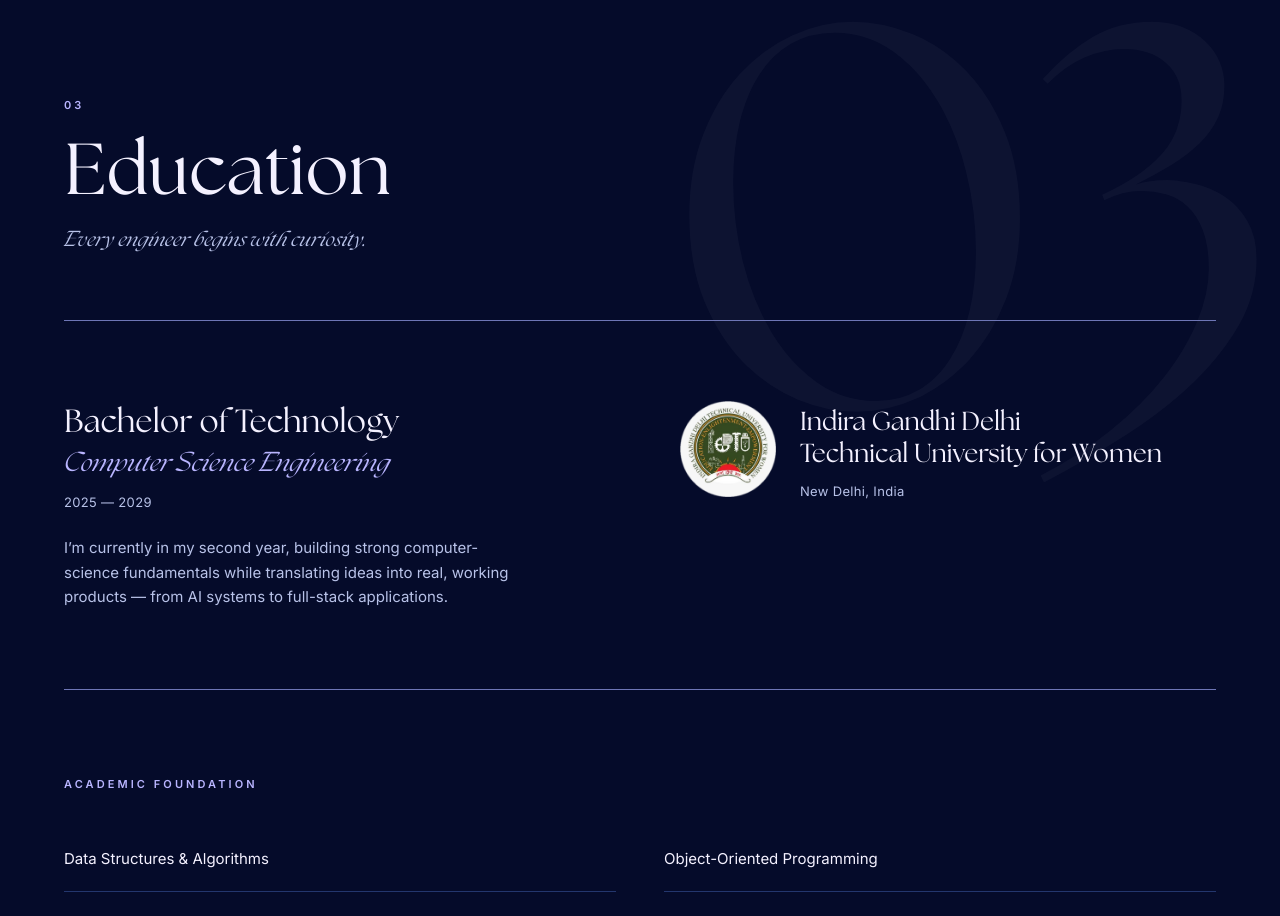
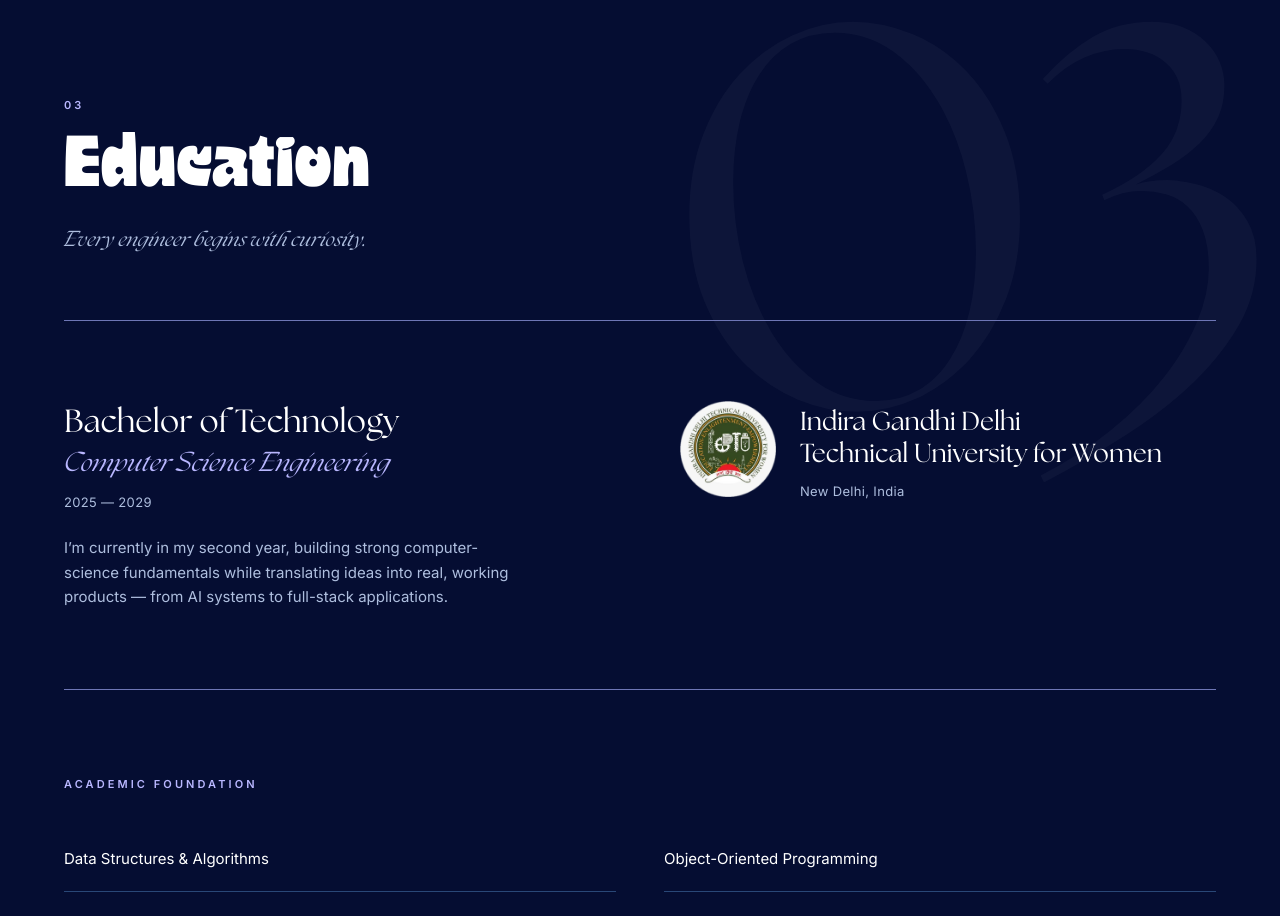
Before and after one commit to trisha29807-del/Portfolio-Trisha, a React (Vite) app: page / in a window 1280 px wide. Shown: the part 3780-4696 px from the top of the page. Built offline with nearby package versions, Linux system fonts and the light colour scheme; the HTML template or start-up script is replaced by a standard one.

Commit message:
Apply reference visual language across portfolio sections

```diff
--- a/src/components/Education/EducationSection.tsx
+++ b/src/components/Education/EducationSection.tsx
@@ -50,13 +50,13 @@ export function EducationSection() {
     <section
       ref={sectionRef}
       id="education"
-      className="relative overflow-hidden bg-day-bg text-day-ink transition-colors duration-700 ease-editorial dark:bg-night-bg dark:text-night-ink"
+      className="relative overflow-hidden bg-[#050D32] text-white transition-colors duration-700 ease-[cubic-bezier(0.65,0,0.35,1)] dark:bg-[#050D32] dark:text-white"
     >
       {/* oversized background typography — decorative, sub-4% opacity, never interferes with reading */}
       <motion.span
         aria-hidden="true"
         style={{ y: bgY }}
-        className="pointer-events-none absolute -top-10 right-0 select-none font-serif text-[26rem] leading-none text-day-ink/[0.035] dark:text-night-ink/[0.035] sm:text-[34rem]"
+        className="pointer-events-none absolute -top-10 right-0 select-none font-seasons text-[26rem] leading-none text-white/[0.035] dark:text-white/[0.035] sm:text-[34rem]"
       >
         03
       </motion.span>
@@ -69,13 +69,13 @@ export function EducationSection() {
           viewport={{ once: true, margin: "-15% 0px" }}
           variants={fadeUp}
         >
-          <span className="text-[11px] font-semibold tracking-[0.28em] uppercase text-day-burgundy dark:text-night-burgundy">
+          <span className="text-[11px] font-semibold tracking-[0.28em] uppercase text-[#B9B7FF] dark:text-[#B9B7FF]">
             03
           </span>
-          <h2 className="mt-4 font-serif text-[clamp(2.5rem,6vw,4.5rem)] leading-[1.03] text-day-ink dark:text-night-ink">
+          <h2 className="mt-4 font-boldfat text-[clamp(2.5rem,6vw,4.5rem)] leading-[1.03] text-white dark:text-white">
             Education
           </h2>
-          <p className="mt-5 max-w-[38ch] font-serif text-[19px] italic leading-relaxed text-day-muted dark:text-night-muted">
+          <p className="mt-5 max-w-[38ch] font-seasons text-[19px] italic leading-relaxed text-[#AEBEDE] dark:text-[#AEBEDE]">
             Every engineer begins with curiosity.
           </p>
         </motion.div>
@@ -95,17 +95,17 @@ export function EducationSection() {
             className="flex flex-col gap-6"
           >
             <div>
-              <h3 className="font-serif text-[clamp(1.5rem,2.6vw,2rem)] leading-tight text-day-ink dark:text-night-ink">
+              <h3 className="font-seasons text-[clamp(1.5rem,2.6vw,2rem)] leading-tight text-white dark:text-white">
                 Bachelor of Technology
               </h3>
-              <p className="mt-1 font-serif text-[clamp(1.15rem,2vw,1.5rem)] italic text-day-burgundy dark:text-night-burgundy">
+              <p className="mt-1 font-seasons text-[clamp(1.15rem,2vw,1.5rem)] italic text-[#B9B7FF] dark:text-[#B9B7FF]">
                 Computer Science Engineering
               </p>
-              <p className="mt-3 text-[13px] tracking-wide text-day-muted dark:text-night-muted">
+              <p className="mt-3 text-[13px] tracking-wide text-[#AEBEDE] dark:text-[#AEBEDE]">
                 2025 — 2029
               </p>
             </div>
-            <p className="max-w-md text-[15px] leading-relaxed text-day-muted dark:text-night-muted">
+            <p className="max-w-md text-[15px] leading-relaxed text-[#AEBEDE] dark:text-[#AEBEDE]">
               I&rsquo;m currently in my second year, building strong
               computer-science fundamentals while translating ideas into
               real, working products — from AI systems to full-stack
@@ -127,12 +127,12 @@ export function EducationSection() {
               className="h-20 w-20 shrink-0 object-contain sm:h-24 sm:w-24"
             />
             <div className="pt-1">
-              <h4 className="font-serif text-[clamp(1.25rem,2.2vw,1.625rem)] leading-tight text-day-ink dark:text-night-ink">
+              <h4 className="font-seasons text-[clamp(1.25rem,2.2vw,1.625rem)] leading-tight text-white dark:text-white">
                 Indira Gandhi Delhi
                 <br />
                 Technical University for Women
               </h4>
-              <p className="mt-3 text-[13px] tracking-wide text-day-muted dark:text-night-muted">
+              <p className="mt-3 text-[13px] tracking-wide text-[#AEBEDE] dark:text-[#AEBEDE]">
                 New Delhi, India
               </p>
             </div>
@@ -148,7 +148,7 @@ export function EducationSection() {
             whileInView="show"
             viewport={{ once: true, margin: "-10% 0px" }}
             variants={fadeUp}
-            className="text-[11px] font-semibold tracking-[0.28em] uppercase text-day-burgundy dark:text-night-burgundy"
+            className="text-[11px] font-semibold tracking-[0.28em] uppercase text-[#B9B7FF] dark:text-[#B9B7FF]"
           >
             Academic Foundation
           </motion.span>
@@ -162,11 +162,11 @@ export function EducationSection() {
                 custom={0.04 * i}
                 viewport={{ once: true, margin: "-10% 0px" }}
                 variants={fadeUp}
-                className="group relative border-b border-day-border py-4 dark:border-night-border sm:py-5"
+                className="group relative border-b border-[#294777] py-4 dark:border-[#294777] sm:py-5"
               >
-                <span className="relative text-[15px] text-day-ink dark:text-night-ink">
+                <span className="relative text-[15px] text-white dark:text-white">
                   {subject}
-                  <span className="absolute -bottom-1 left-0 h-px w-0 bg-day-burgundy transition-all duration-300 ease-editorial group-hover:w-full dark:bg-night-burgundy" />
+                  <span className="absolute -bottom-1 left-0 h-px w-0 bg-[#7FDFFF] transition-all duration-300 ease-[cubic-bezier(0.65,0,0.35,1)] group-hover:w-full dark:bg-[#7FDFFF]" />
                 </span>
               </motion.div>
             ))}
@@ -182,7 +182,7 @@ export function EducationSection() {
             whileInView="show"
             viewport={{ once: true, margin: "-10% 0px" }}
             variants={fadeUp}
-            className="text-[11px] font-semibold tracking-[0.28em] uppercase text-day-burgundy dark:text-night-burgundy"
+            className="text-[11px] font-semibold tracking-[0.28em] uppercase text-[#B9B7FF] dark:text-[#B9B7FF]"
           >
             Academic Highlights
           </motion.span>
@@ -197,10 +197,10 @@ export function EducationSection() {
                 viewport={{ once: true, margin: "-10% 0px" }}
                 variants={fadeUp}
               >
-                <div className="font-serif text-[clamp(3rem,7vw,5.5rem)] leading-none text-day-burgundy dark:text-night-burgundy">
+                <div className="font-seasons text-[clamp(3rem,7vw,5.5rem)] leading-none text-[#B9B7FF] dark:text-[#B9B7FF]">
                   {h.value}
                 </div>
-                <p className="mt-3 text-[14px] tracking-wide text-day-muted dark:text-night-muted">
+                <p className="mt-3 text-[14px] tracking-wide text-[#AEBEDE] dark:text-[#AEBEDE]">
                   {h.label}
                 </p>
               </motion.div>
@@ -217,7 +217,7 @@ export function EducationSection() {
             whileInView="show"
             viewport={{ once: true, margin: "-10% 0px" }}
             variants={fadeUp}
-            className="text-[11px] font-semibold tracking-[0.28em] uppercase text-day-burgundy dark:text-night-burgundy"
+            className="text-[11px] font-semibold tracking-[0.28em] uppercase text-[#B9B7FF] dark:text-[#B9B7FF]"
           >
             Currently Exploring
           </motion.span>
@@ -231,7 +231,7 @@ export function EducationSection() {
                 custom={0.06 * i}
                 viewport={{ once: true, margin: "-10% 0px" }}
                 variants={fadeUp}
-                className="rounded-md border border-day-burgundy/35 px-4 py-2 font-serif text-[14px] text-day-ink transition-colors duration-300 ease-editorial hover:bg-day-burgundy/[0.06] dark:border-night-burgundy/40 dark:text-night-ink dark:hover:bg-night-burgundy/[0.08]"
+                className="rounded-md border border-day-burgundy/35 px-4 py-2 font-seasons text-[14px] text-white transition-colors duration-300 ease-[cubic-bezier(0.65,0,0.35,1)] hover:bg-[#7FDFFF]/[0.06] dark:border-night-burgundy/40 dark:text-white dark:hover:bg-night-burgundy/[0.08]"
               >
                 {tag}
               </motion.span>
@@ -249,7 +249,7 @@ export function EducationSection() {
         variants={fadeUp}
         className="container-editorial relative pb-24 pt-4 text-center sm:pb-32"
       >
-        <p className="mx-auto max-w-xl font-serif text-[clamp(1.25rem,2.4vw,1.75rem)] italic leading-relaxed text-day-ink dark:text-night-ink">
+        <p className="mx-auto max-w-xl font-seasons text-[clamp(1.25rem,2.4vw,1.75rem)] italic leading-relaxed text-white dark:text-white">
           Learning in the classroom.
           <br />
           Building beyond it.
```
